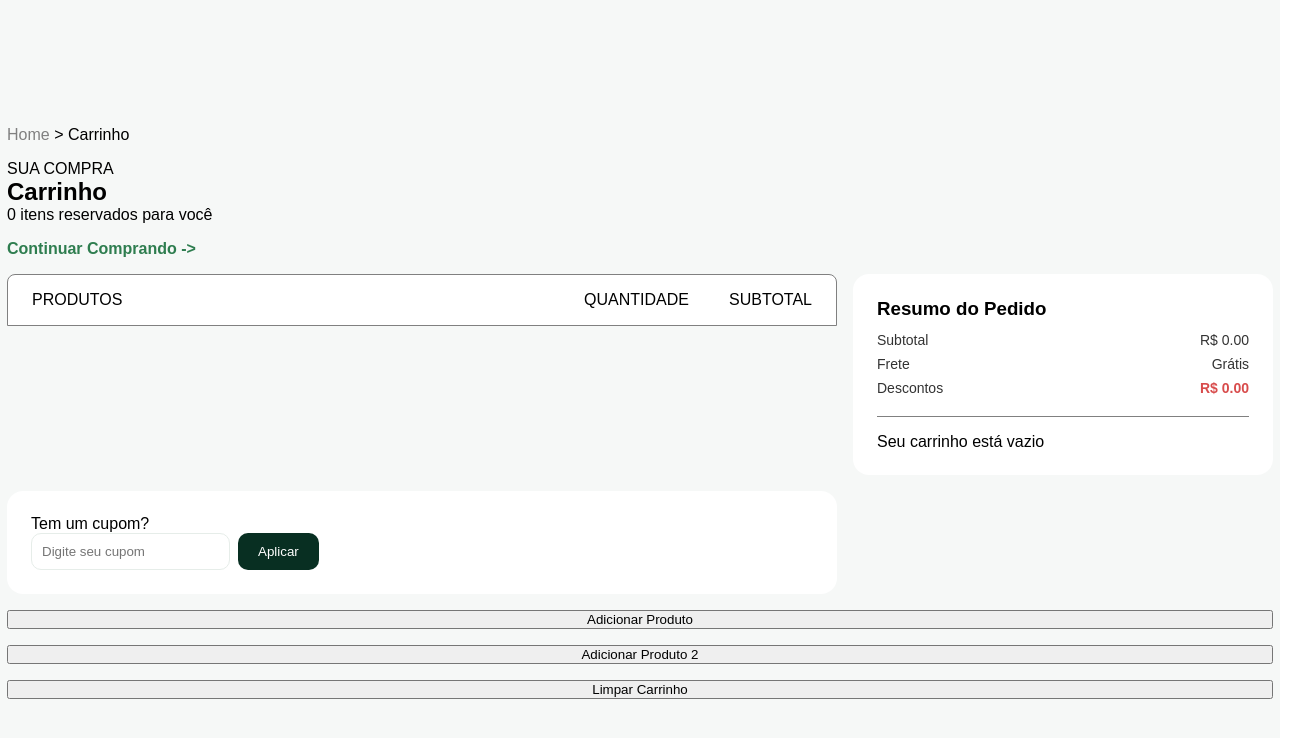
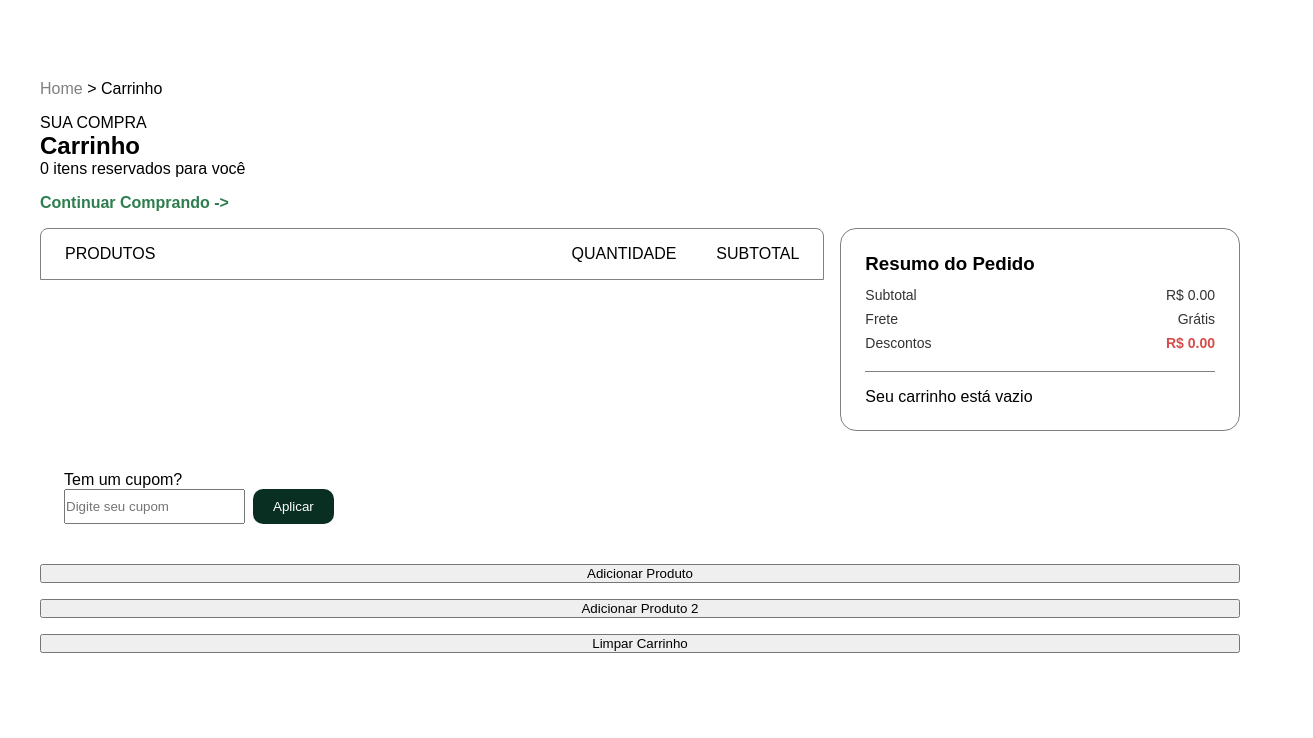
Before and after one commit to Phduartebjj/E-commerce-AgroAgrega, an Angular app in the folder e-commerce-AgroAgrega/: page /cart in a window 1280 px wide. Shown: the top 738 px of the page, 1313 px wide, since content can reach past the window. Built offline with nearby package versions, Linux system fonts and the light colour scheme.

Commit message:
fix: Corrige body no local errado

```diff
--- a/e-commerce-AgroAgrega/src/app/features/cart/cart.css
+++ b/e-commerce-AgroAgrega/src/app/features/cart/cart.css
@@ -1,18 +1,12 @@
-body {
-  min-width: 100vw;
-  display: flex;
-  align-items: center;
-  justify-content: center;
-  min-height: 100svh;
-  background-color: #f6f8f7;
-}
-
 .cart-container {
   display: flex;
   gap: 16px;
   flex-direction: column;
   margin-top: 24px;
   padding: 5rem 2.5rem;
+  max-width: fit-content;
+  margin: 0 auto;
+  width: 100%;
 }
 
 .cart-header-values {
@@ -242,6 +236,7 @@ img {
   display: flex;
   flex-direction: column;
   gap: 12px;
+  border: 1px solid gray;
 }
 
 .summary-total {
--- a/e-commerce-AgroAgrega/src/app/features/cart/cart.html
+++ b/e-commerce-AgroAgrega/src/app/features/cart/cart.html
@@ -1,4 +1,3 @@
-<body>
 <main class="cart-container">
   <p class="breadcrumb">
     <a routerLink="/">Home</a> >
@@ -39,9 +38,7 @@
               <p class="product-category">{{ item.product.category }}</p>
               <p class="product-title">{{ item.product.title }}</p>
               <p class="product-description">{{ item.product.description }}</p>
-                <button class="btn btn-remove" (click)="removeProduct(item.product)">
-                  Remover
-                </button>
+              <button class="btn btn-remove" (click)="removeProduct(item.product)">Remover</button>
             </div>
           </div>
           <div class="product-quantity">
@@ -91,7 +88,7 @@
   <section class="coupon-section">
     <p>Tem um cupom?</p>
     <div class="coupon-action">
-        <input class="input" #couponInput type="text" placeholder="Digite seu cupom" />
+      <input class="inpu2t" #couponInput type="text" placeholder="Digite seu cupom" />
 
       <button
         class="btn btn-ApplyCoupon"
@@ -105,4 +102,3 @@
   <button (click)="addProduct(item2)">Adicionar Produto 2</button>
   <button (click)="clearCart()">Limpar Carrinho</button>
 </main>
-</body>
--- a/e-commerce-AgroAgrega/src/index.html
+++ b/e-commerce-AgroAgrega/src/index.html
@@ -2,7 +2,7 @@
 <html lang="en">
 <head>
   <meta charset="utf-8">
-  <title>ECommerceAgroAgrega</title>
+  <title>EcommerceAgroAgrega</title>
   <base href="/">
   <meta name="viewport" content="width=device-width, initial-scale=1">
   <link rel="icon" type="image/x-icon" href="favicon.ico">
```
Lines whose indentation alone changed are shown as unchanged.
